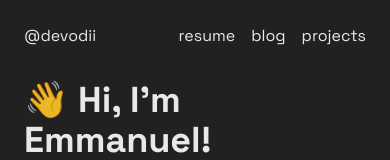
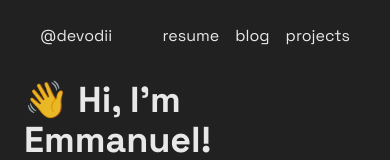
Before and after one commit to devodii/me, a Next.js app: page / in a window 390 px wide. Shown: the top 160 px of the page. Built offline with nearby package versions, Linux system fonts and the light colour scheme.

Commit message:
feat: add padding to header conponent

```diff
--- a/src/components/header.tsx
+++ b/src/components/header.tsx
@@ -1,6 +1,6 @@
 export function Header() {
   return (
-    <header className="w-full flex items-center justify-between">
+    <header className="w-full flex items-center justify-between px-4 lg:px-0">
       <div>@devodii</div>
 
       <nav>
```
